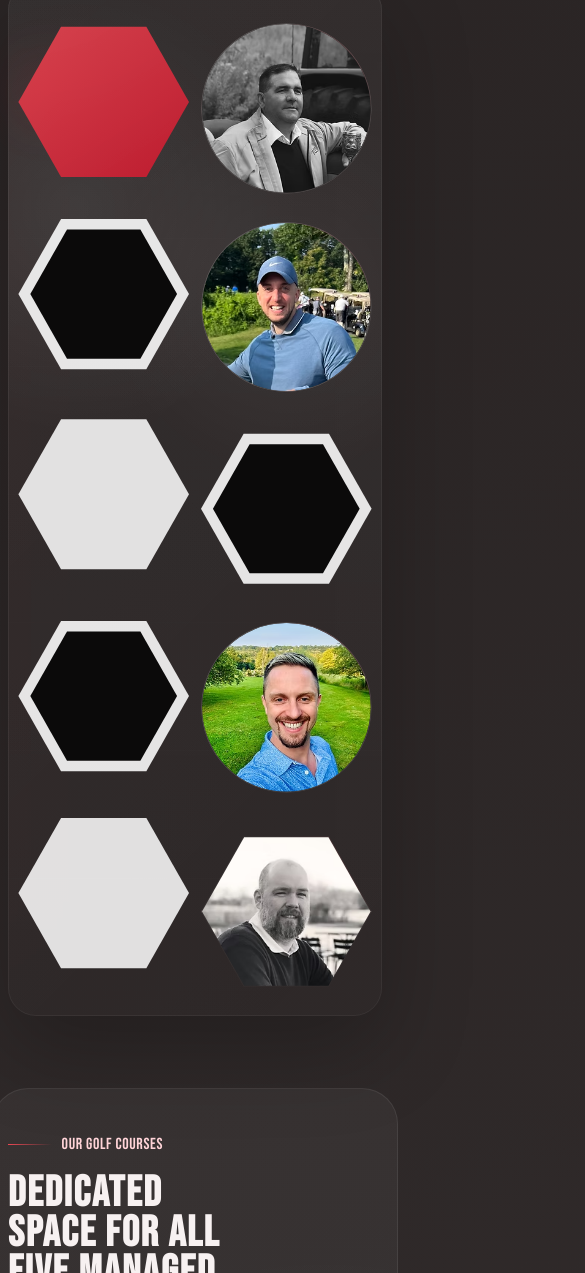
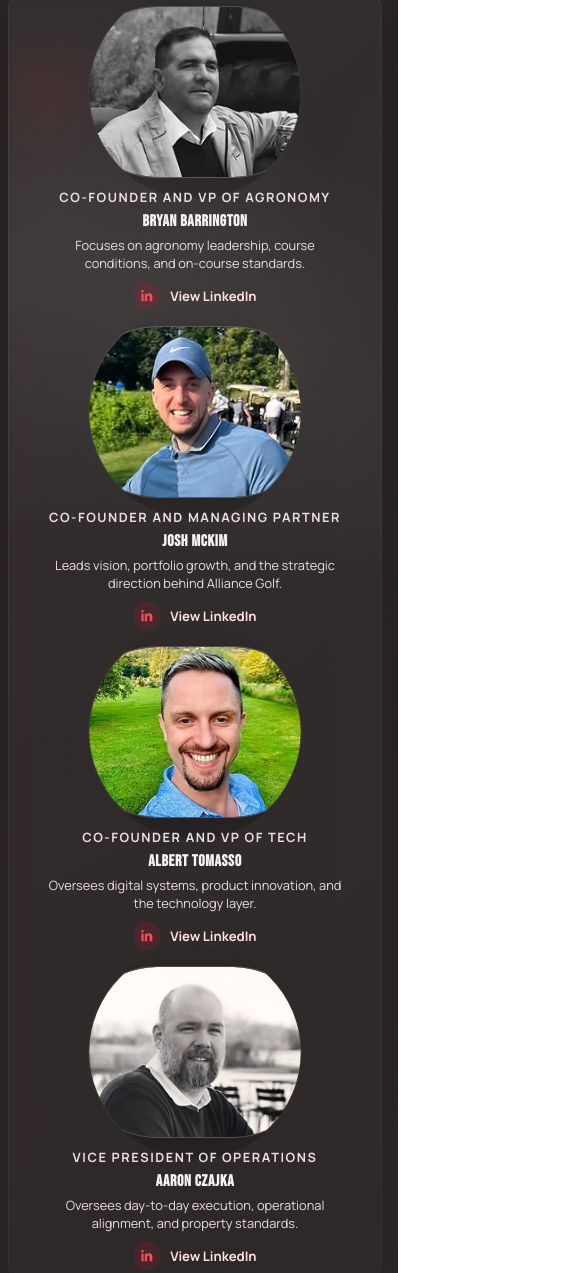
Before and after one commit to chaddingle/Alliance-Golf, a plain HTML site: page index.html in a window 390 px wide. Shown: the part 6418-7691 px from the top of the page, 585 px wide, since content can reach past the window. Drawn offline with Linux system fonts and the light colour scheme.

Commit message:
fixed mobile team layout

```diff
--- a/styles.css
+++ b/styles.css
@@ -1607,10 +1607,10 @@ p {
 
   .team-cluster {
     display: grid;
-    grid-template-columns: repeat(3, minmax(0, 1fr));
-    gap: 0.9rem 0.85rem;
+    grid-template-columns: repeat(2, minmax(0, 1fr));
+    gap: 1.15rem 1rem;
     aspect-ratio: auto;
-    max-width: 35rem;
+    max-width: 32rem;
   }
 
   .squad-stage {
@@ -1655,52 +1655,111 @@ p {
     width: 100%;
   }
 
+  .team-cluster > .logo-piece {
+    display: none;
+  }
+
   .team-cluster .profile-shape {
     min-height: 0;
+    display: grid;
+    gap: 0.7rem;
+    align-content: start;
+    justify-items: center;
+    text-align: center;
   }
 
   .team-cluster .profile-visual {
     aspect-ratio: 1 / 1;
-  }
-
-  .team-cluster .node-1 {
-    margin-top: 0.75rem;
-  }
-
-  .team-cluster .node-2 {
-    margin-top: 1.4rem;
-  }
-
-  .team-cluster .node-3 {
-    margin-top: 0.1rem;
-  }
-
-  .team-cluster .node-4 {
-    margin-top: 0.7rem;
-  }
-
-  .team-cluster .node-5 {
-    margin-top: 1.25rem;
-  }
-
-  .team-cluster .node-6 {
-    margin-top: 0.2rem;
-  }
-
-  .team-cluster .node-7 {
-    margin-top: 1rem;
+    clip-path: circle(50% at 50% 50%);
+    border-radius: 999px;
+    padding: 0;
+    background:
+      linear-gradient(160deg, rgba(255, 244, 236, 0.08), rgba(255, 244, 236, 0.03)),
+      linear-gradient(145deg, rgba(199, 24, 45, 0.06), transparent 48%);
+  }
+
+  .team-cluster .profile-image,
+  .team-cluster .profile-placeholder,
+  .team-cluster .profile-circle .profile-visual,
+  .team-cluster .profile-circle .profile-image,
+  .team-cluster .profile-circle .profile-placeholder {
+    clip-path: circle(50% at 50% 50%);
+    border-radius: 999px;
+  }
+
+  .team-cluster .profile-image {
+    object-fit: cover;
+    object-position: center center;
+    background: transparent;
   }
 
   .team-cluster .node-8 {
     margin-top: 0;
   }
 
-  .team-cluster .node-9 {
-    margin-top: 1.35rem;
-  }
-
   .team-cluster .node-10 {
-    margin-top: 0.35rem;
+    margin-top: 0;
+  }
+
+  .profile-hover,
+  .profile-mid-left .profile-hover,
+  .profile-top-right .profile-hover,
+  .profile-center .profile-hover,
+  .profile-bottom-left .profile-hover {
+    position: relative;
+    top: auto;
+    left: auto;
+    right: auto;
+    width: 100%;
+    margin-top: 0;
+    padding: 0;
+    border: 0;
+    border-radius: 0;
+    visibility: visible;
+    opacity: 1;
+    pointer-events: auto;
+    transform: none;
+    background: transparent;
+    backdrop-filter: none;
+    box-shadow: none;
+  }
+
+  .profile-hover::before,
+  .profile-mid-left .profile-hover::before {
+    display: none;
+  }
+
+  .profile-hover h3 {
+    font-size: 1rem;
+  }
+
+  .profile-hover p {
+    font-size: 0.8rem;
+    line-height: 1.4;
+  }
+
+  .profile-role {
+    font-size: 0.62rem;
+    letter-spacing: 0.12em;
+  }
+
+  .profile-link {
+    margin: 0.15rem auto 0;
+    font-size: 0.82rem;
+  }
+
+  .linkedin-mark {
+    width: 1.75rem;
+    height: 1.75rem;
+  }
+
+  .profile-shape:hover .profile-hover,
+  .profile-shape:focus-within .profile-hover,
+  .profile-mid-left:hover .profile-hover,
+  .profile-mid-left:focus-within .profile-hover,
+  .profile-bottom-left:hover .profile-hover,
+  .profile-bottom-left:focus-within .profile-hover {
+    transform: none;
   }
 
   .course-grid {
@@ -1747,49 +1806,28 @@ p {
   }
 
   .team-cluster {
-    grid-template-columns: repeat(2, minmax(0, 1fr));
-    max-width: 26rem;
-    gap: 0.8rem 0.75rem;
-  }
-
-  .team-cluster .node-1 {
-    margin-top: 0.65rem;
-  }
-
-  .team-cluster .node-2 {
-    margin-top: 1.3rem;
-  }
-
-  .team-cluster .node-3 {
-    margin-top: 0.15rem;
-  }
-
-  .team-cluster .node-4 {
-    margin-top: 0.95rem;
-  }
-
-  .team-cluster .node-5 {
-    margin-top: 0.25rem;
-  }
-
-  .team-cluster .node-6 {
-    margin-top: 1.15rem;
-  }
-
-  .team-cluster .node-7 {
-    margin-top: 0.25rem;
-  }
-
-  .team-cluster .node-8 {
-    margin-top: 1.05rem;
-  }
-
-  .team-cluster .node-9 {
-    margin-top: 0.15rem;
-  }
-
-  .team-cluster .node-10 {
-    margin-top: 0.95rem;
+    grid-template-columns: 1fr;
+    max-width: 19rem;
+    gap: 1rem;
+  }
+
+  .team-cluster .profile-shape {
+    gap: 0.65rem;
+  }
+
+  .team-cluster .profile-visual {
+    max-width: 15.5rem;
+    width: 100%;
+    margin: 0 auto;
+    padding: 0;
+  }
+
+  .profile-hover,
+  .profile-mid-left .profile-hover,
+  .profile-top-right .profile-hover,
+  .profile-center .profile-hover,
+  .profile-bottom-left .profile-hover {
+    padding: 0;
   }
 
   .site-shell {
```
